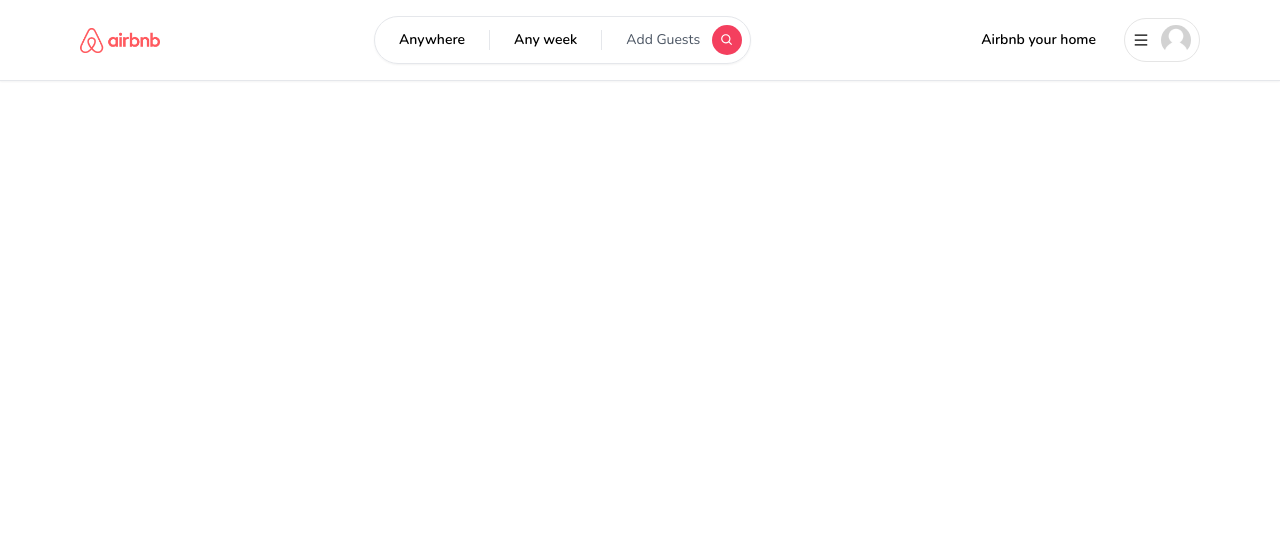
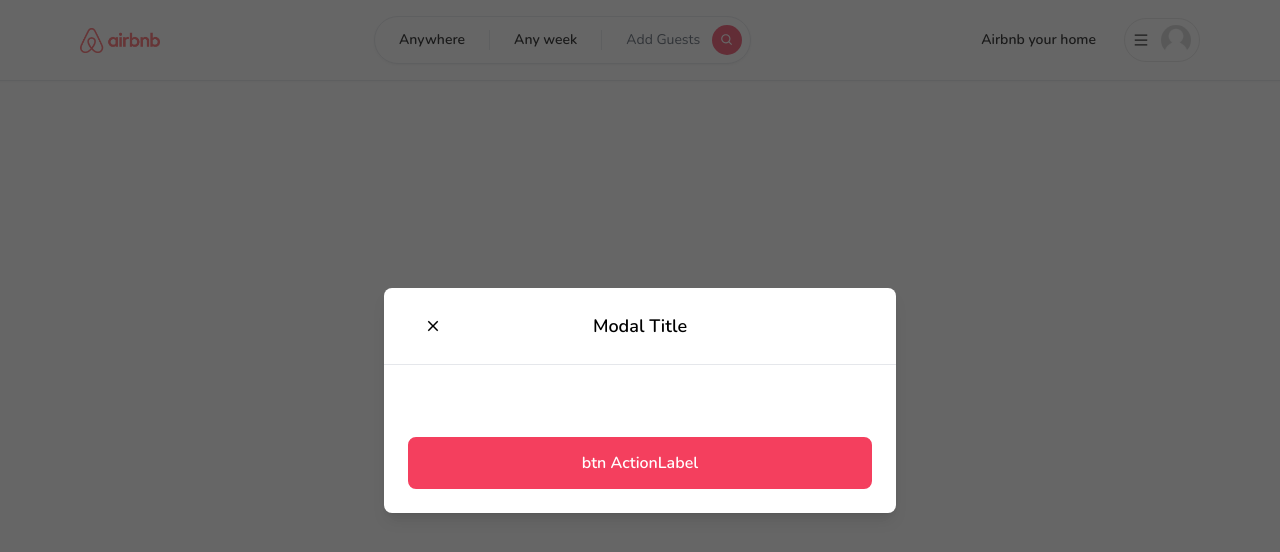
Before and after one commit to aureliengremy/airbnb-next-clone, a Next.js app: page / in a window 1280 px wide. Shown: the top 552 px of the page. Built offline with nearby package versions, Linux system fonts and the light colour scheme.

Commit message:
feat(Modal) create modal component with all param and conditionnal Btn - Add to Layout.tsxexit

```diff
--- /dev/null
+++ b/app/components/modals/Modal.tsx
@@ -0,0 +1,116 @@
+"use client";
+
+import { useCallback, useEffect, useState } from "react";
+import { IoMdClose } from "react-icons/io";
+import Btn from "../Btn";
+
+interface ModalProps {
+  isOpen?: boolean;
+  onClose: () => void;
+  onSubmit: () => void;
+  title?: string;
+  body?: React.ReactElement;
+  footer?: React.ReactElement;
+  actionLabel?: string;
+  disabled?: boolean;
+  secondaryAction?: () => void;
+  secondaryActionLabel?: string;
+}
+
+const Modal: React.FC<ModalProps> = ({
+  isOpen,
+  onClose,
+  onSubmit,
+  title,
+  body,
+  footer,
+  actionLabel,
+  disabled,
+  secondaryAction,
+  secondaryActionLabel,
+}) => {
+  const [showModal, setShowModal] = useState(isOpen);
+
+  //   manage if the modal is open
+  useEffect(() => {
+    setShowModal(isOpen);
+  }, [isOpen]);
+
+  //   manage when the modal is closing with a timeout for the animation
+  const handleClose = useCallback(() => {
+    if (disabled) return;
+
+    setShowModal(false);
+    setTimeout(() => {
+      onClose;
+    }, 300);
+  }, [disabled, onClose]);
+
+  const handleSubmit = useCallback(() => {
+    if (disabled) return;
+
+    onSubmit();
+  }, [disabled, onSubmit]);
+
+  const handleSecondaryAction = useCallback(() => {
+    if (disabled || !secondaryAction) return;
+
+    secondaryAction();
+  }, [disabled, secondaryAction]);
+
+  if (!isOpen) return null;
+
+  return (
+    <>
+      <div className="flex justify-center items-center  overflow-x-hidden overflow-y-auto fixed inset-0 z-50 outline-none focus:outline-none bg-neutral-800/70">
+        <div className="relative w-full md:w-4/6 lg:w-3/6 xl:w-2/5 my-6 mx-auto h-full md:h-auto">
+          <div
+            className={`
+                translate
+                duration-300
+                h-full
+                ${showModal ? "translate-y-0" : "translate-y-full"}
+                ${showModal ? "opacity-100" : "opacity-0"}
+            `}
+          >
+            <div className="translate h-full md:h-auto border-0 rounded-lg shadow-lg relative flex flex-col w-full bg-white outline-none focus:outline-none">
+              {/* HEADER MODAL */}
+              <div className="flex items-center p-6 rounded-t justify-center relative border-b-[1px]">
+                <button
+                  onClick={handleClose}
+                  className="p-1 border-0 hover:opacity-70 transition absolute left-9"
+                >
+                  <IoMdClose size={18} />
+                </button>
+                <div className="text-lg font-semibold">{title}</div>
+              </div>
+              {/* BODY MODAL */}
+              <div className="relative p-6 flex-auto">{body}</div>
+              {/* FOOTER MODAL */}
+              <div className="flex flex-col gap-2 p-6">
+                <div className="flex flex-row items-center gap-4 w-full">
+                  {/* <Btn icon='' label="im a button"/> */}
+                  {secondaryAction && secondaryActionLabel && (
+                    <Btn
+                      outline
+                      disabled={disabled}
+                      label={secondaryActionLabel}
+                      onClick={handleSecondaryAction}
+                    />
+                  )}
+                  <Btn
+                    disabled={disabled}
+                    label={actionLabel}
+                    onClick={handleSubmit}
+                  />
+                </div>
+              </div>
+            </div>
+          </div>
+        </div>
+      </div>
+    </>
+  );
+};
+
+export default Modal;
--- a/app/layout.tsx
+++ b/app/layout.tsx
@@ -1,3 +1,5 @@
+import ClientOnly from './components/ClientOnly'
+import Modal from './components/modals/Modal'
 import Navbar from './components/navbar/Navbar'
 import './globals.css'
 import { Nunito } from 'next/font/google'
@@ -17,7 +19,10 @@
   return (
     <html lang="en">
       <body className={font.className}>
-        <Navbar />
+        <ClientOnly>
+          <Modal actionLabel="btn ActionLabel" isOpen={true} title="Modal Title"/>
+          <Navbar />
+        </ClientOnly>
         {children}
         </body>
     </html>
```
